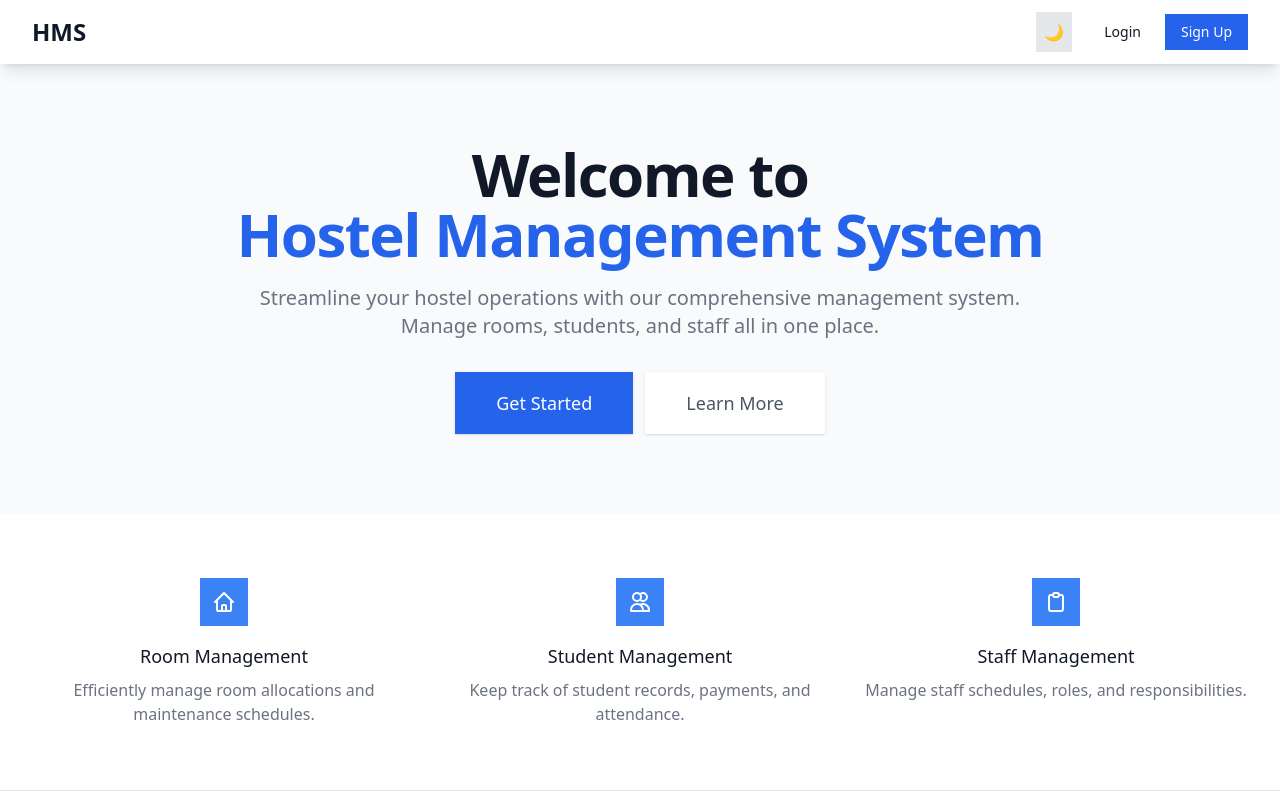
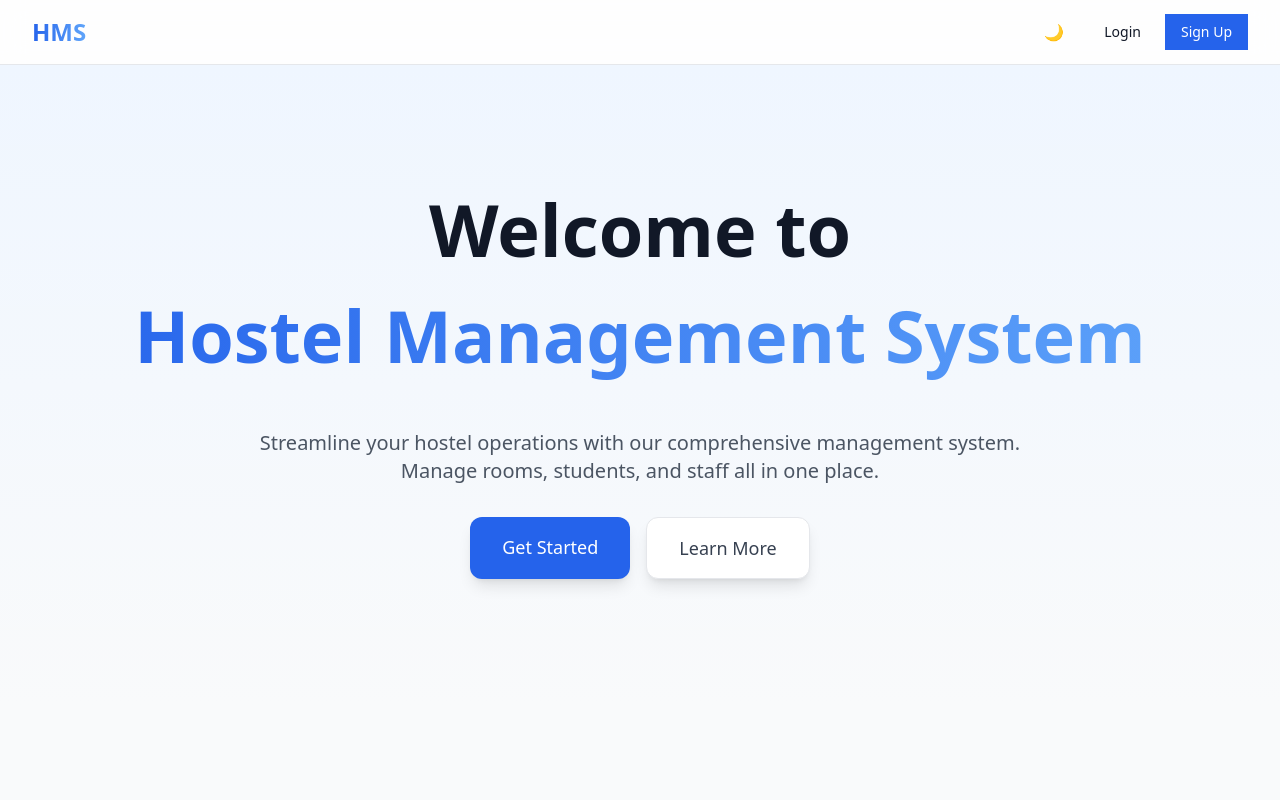
Before and after one commit to iamshivam0/hostel_frontend, a Next.js app: page / in a window 1280 px wide. Shown: the top 800 px of the page. Built offline with nearby package versions, Linux system fonts and the light colour scheme.

Commit message:
improved home page

```diff
--- a/app/page.tsx
+++ b/app/page.tsx
@@ -8,21 +8,18 @@ export default function Home() {
   const { theme, toggleTheme } = useTheme();
 
   return (
-    <div className="min-h-screen bg-gray-50 dark:bg-black transition-colors duration-200">
+    <div className="min-h-screen bg-gray-50 dark:bg-gray-900 transition-colors duration-200">
       {/* Navigation Bar */}
-      <nav className="bg-white dark:bg-gray-900 shadow-lg">
+      <nav className="bg-white/80 dark:bg-gray-900/80 backdrop-blur-md sticky top-0 z-50 border-b border-gray-200 dark:border-gray-800">
         <div className="max-w-7xl mx-auto px-4 sm:px-6 lg:px-8">
           <div className="flex justify-between h-16 items-center">
             <div className="flex-shrink-0">
-              <h1 className="text-2xl font-bold text-gray-900 dark:text-white">
+              <h1 className="text-2xl font-bold bg-gradient-to-r from-blue-600 to-blue-400 dark:from-blue-400 dark:to-blue-300 text-transparent bg-clip-text">
                 HMS
               </h1>
             </div>
             <div className="flex items-center gap-4">
-              <button
-                onClick={toggleTheme}
-                className="p-2 rounded-lg bg-gray-200 dark:bg-gray-700"
-              >
+              <button onClick={toggleTheme} className="p-2 rounded-lg ">
                 {theme === "dark" ? "🌞" : "🌙"}
               </button>
               <div className="flex items-center gap-2">
@@ -45,31 +42,33 @@ export default function Home() {
       </nav>
 
       {/* Hero Section */}
-      <div className="max-w-7xl mx-auto px-4 sm:px-6 lg:px-8 py-20">
-        <div className="text-center">
-          <h1 className="text-4xl tracking-tight font-extrabold text-gray-900 dark:text-white sm:text-5xl md:text-6xl">
-            <span className="block">Welcome to</span>
-            <span className="block text-blue-600 dark:text-blue-400">
-              Hostel Management System
-            </span>
-          </h1>
-          <p className="mt-3 max-w-md mx-auto text-base text-gray-500 dark:text-gray-400 sm:text-lg md:mt-5 md:text-xl md:max-w-3xl">
-            Streamline your hostel operations with our comprehensive management
-            system. Manage rooms, students, and staff all in one place.
-          </p>
-          <div className="mt-5 max-w-md mx-auto sm:flex sm:justify-center md:mt-8">
-            <div className="rounded-md shadow">
+      <div className="relative">
+        <div className="absolute inset-0 bg-gradient-to-b from-blue-50 to-transparent dark:from-blue-950/30 dark:to-transparent" />
+        <div className="max-w-7xl mx-auto px-4 sm:px-6 lg:px-8 py-24 sm:py-32 relative">
+          <div className="text-center space-y-8">
+            <h1 className="text-5xl sm:text-6xl md:text-7xl font-extrabold leading-tight">
+              <span className="block text-gray-900 dark:text-white mb-4">
+                Welcome to
+              </span>
+              <span className="block bg-gradient-to-r from-blue-600 to-blue-400 dark:from-blue-400 dark:to-blue-300 text-transparent bg-clip-text leading-normal pb-2">
+                Hostel Management System
+              </span>
+            </h1>
+            <p className="mt-6 text-lg sm:text-xl text-gray-600 dark:text-gray-300 max-w-3xl mx-auto leading-relaxed">
+              Streamline your hostel operations with our comprehensive
+              management system. Manage rooms, students, and staff all in one
+              place.
+            </p>
+            <div className="flex flex-col sm:flex-row gap-4 justify-center mt-8">
               <Link
                 href="/login"
-                className="w-full flex items-center justify-center px-8 py-3 border border-transparent text-base font-medium rounded-md text-white bg-blue-600 hover:bg-blue-700 dark:bg-blue-500 dark:hover:bg-blue-600 md:py-4 md:text-lg md:px-10"
+                className="px-8 py-4 text-lg font-medium rounded-xl bg-blue-600 text-white hover:bg-blue-700 dark:bg-blue-500 dark:hover:bg-blue-600 transition-all duration-200 shadow-lg hover:shadow-blue-500/25"
               >
                 Get Started
               </Link>
-            </div>
-            <div className="mt-3 rounded-md shadow sm:mt-0 sm:ml-3">
               <Link
                 href="/about"
-                className="w-full flex items-center justify-center px-8 py-3 border border-transparent text-base font-medium rounded-md text-gray-600 bg-white hover:bg-gray-50 dark:bg-gray-800 dark:text-gray-300 dark:hover:bg-gray-700 md:py-4 md:text-lg md:px-10"
+                className="px-8 py-4 text-lg font-medium rounded-xl text-gray-700 dark:text-gray-200 bg-white dark:bg-gray-800 hover:bg-gray-50 dark:hover:bg-gray-700 transition-all duration-200 shadow-lg border border-gray-200 dark:border-gray-700"
               >
                 Learn More
               </Link>
@@ -79,12 +78,12 @@ export default function Home() {
       </div>
 
       {/* Feature Section */}
-      <div className="bg-white dark:bg-gray-900 py-16">
+      <div className="py-24 sm:py-32">
         <div className="max-w-7xl mx-auto px-4 sm:px-6 lg:px-8">
-          <div className="grid grid-cols-1 gap-8 md:grid-cols-3">
+          <div className="grid grid-cols-1 gap-12 md:grid-cols-3">
             {/* Feature 1 */}
-            <div className="text-center">
-              <div className="flex items-center justify-center h-12 w-12 rounded-md bg-blue-500 dark:bg-blue-400 text-white mx-auto">
+            <div className="group hover:scale-105 transition-all duration-200 p-6 rounded-2xl bg-white dark:bg-gray-800 shadow-xl dark:shadow-gray-900/50 border border-gray-100 dark:border-gray-700">
+              <div className="flex items-center justify-center h-14 w-14 rounded-xl bg-gradient-to-br from-blue-500 to-blue-400 text-white mx-auto shadow-lg shadow-blue-500/30">
                 <svg
                   className="h-6 w-6"
                   fill="none"
@@ -99,17 +98,18 @@ export default function Home() {
                   />
                 </svg>
               </div>
-              <h3 className="mt-4 text-lg font-medium text-gray-900 dark:text-white">
+              <h3 className="mt-6 text-xl font-semibold text-gray-900 dark:text-white text-center">
                 Room Management
               </h3>
-              <p className="mt-2 text-base text-gray-500 dark:text-gray-400">
-                Efficiently manage room allocations and maintenance schedules.
+              <p className="mt-4 text-gray-600 dark:text-gray-300 text-center leading-relaxed">
+                Efficiently manage room allocations and maintenance schedules
+                with our intuitive interface.
               </p>
             </div>
 
             {/* Feature 2 */}
-            <div className="text-center">
-              <div className="flex items-center justify-center h-12 w-12 rounded-md bg-blue-500 dark:bg-blue-400 text-white mx-auto">
+            <div className="group hover:scale-105 transition-all duration-200 p-6 rounded-2xl bg-white dark:bg-gray-800 shadow-xl dark:shadow-gray-900/50 border border-gray-100 dark:border-gray-700">
+              <div className="flex items-center justify-center h-14 w-14 rounded-xl bg-gradient-to-br from-blue-500 to-blue-400 text-white mx-auto shadow-lg shadow-blue-500/30">
                 <svg
                   className="h-6 w-6"
                   fill="none"
@@ -124,17 +124,18 @@ export default function Home() {
                   />
                 </svg>
               </div>
-              <h3 className="mt-4 text-lg font-medium text-gray-900 dark:text-white">
+              <h3 className="mt-6 text-xl font-semibold text-gray-900 dark:text-white text-center">
                 Student Management
               </h3>
-              <p className="mt-2 text-base text-gray-500 dark:text-gray-400">
-                Keep track of student records, payments, and attendance.
+              <p className="mt-4 text-gray-600 dark:text-gray-300 text-center leading-relaxed">
+                Keep track of student records, payments, and attendance with our
+                user-friendly platform.
               </p>
             </div>
 
             {/* Feature 3 */}
-            <div className="text-center">
-              <div className="flex items-center justify-center h-12 w-12 rounded-md bg-blue-500 dark:bg-blue-400 text-white mx-auto">
+            <div className="group hover:scale-105 transition-all duration-200 p-6 rounded-2xl bg-white dark:bg-gray-800 shadow-xl dark:shadow-gray-900/50 border border-gray-100 dark:border-gray-700">
+              <div className="flex items-center justify-center h-14 w-14 rounded-xl bg-gradient-to-br from-blue-500 to-blue-400 text-white mx-auto shadow-lg shadow-blue-500/30">
                 <svg
                   className="h-6 w-6"
                   fill="none"
@@ -149,11 +150,12 @@ export default function Home() {
                   />
                 </svg>
               </div>
-              <h3 className="mt-4 text-lg font-medium text-gray-900 dark:text-white">
+              <h3 className="mt-6 text-xl font-semibold text-gray-900 dark:text-white text-center">
                 Staff Management
               </h3>
-              <p className="mt-2 text-base text-gray-500 dark:text-gray-400">
-                Manage staff schedules, roles, and responsibilities.
+              <p className="mt-4 text-gray-600 dark:text-gray-300 text-center leading-relaxed">
+                Manage staff schedules, roles, and responsibilities with our
+                efficient system.
               </p>
             </div>
           </div>
@@ -161,9 +163,9 @@ export default function Home() {
       </div>
 
       {/* Footer */}
-      <footer className="bg-white dark:bg-gray-900 border-t border-gray-200 dark:border-gray-800">
+      <footer className="border-t border-gray-200 dark:border-gray-800 bg-gradient-to-b from-transparent to-gray-50 dark:to-gray-900">
         <div className="max-w-7xl mx-auto py-12 px-4 sm:px-6 lg:px-8">
-          <p className="text-center text-base text-gray-500 dark:text-gray-400">
+          <p className="text-center text-gray-600 dark:text-gray-400">
             © 2024 Hostel Management System. All rights reserved.
           </p>
         </div>
```
Also changed, not shown: 1 other file (tests, documents, lock files or other folders).
